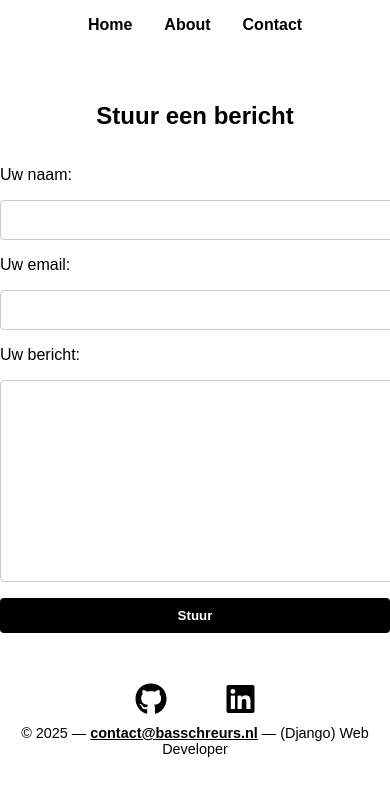
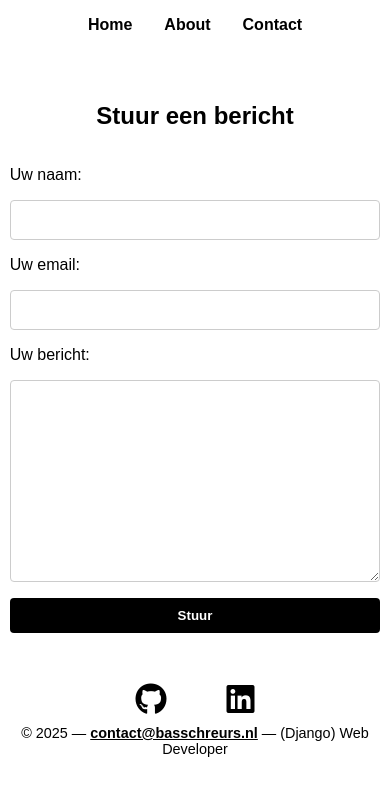
Before and after one commit to BasSchreurs/basschreurs.nl, a Django app: page /contact/ in a window 390 px wide; the page is wider, and only the part inside the window is pictured. Shown: the top 796 px of that part. Run offline with Django 5.2, Linux system fonts and the light colour scheme.

Commit message:
fixed sizing issue contact form on mobile

```diff
--- a/website/static/website/css/styles.css
+++ b/website/static/website/css/styles.css
@@ -1,3 +1,7 @@
+* {
+    box-sizing: border-box;
+}
+
 /* Reset and base styles */
 body {
   margin: 0;
@@ -121,6 +125,7 @@ footer {
 /* Contact form styling */
 .contact-form {
   max-width: 500px;
+  width: 95%;
   margin: 2rem auto;
   font-family: sans-serif;
   display: flex;
```
